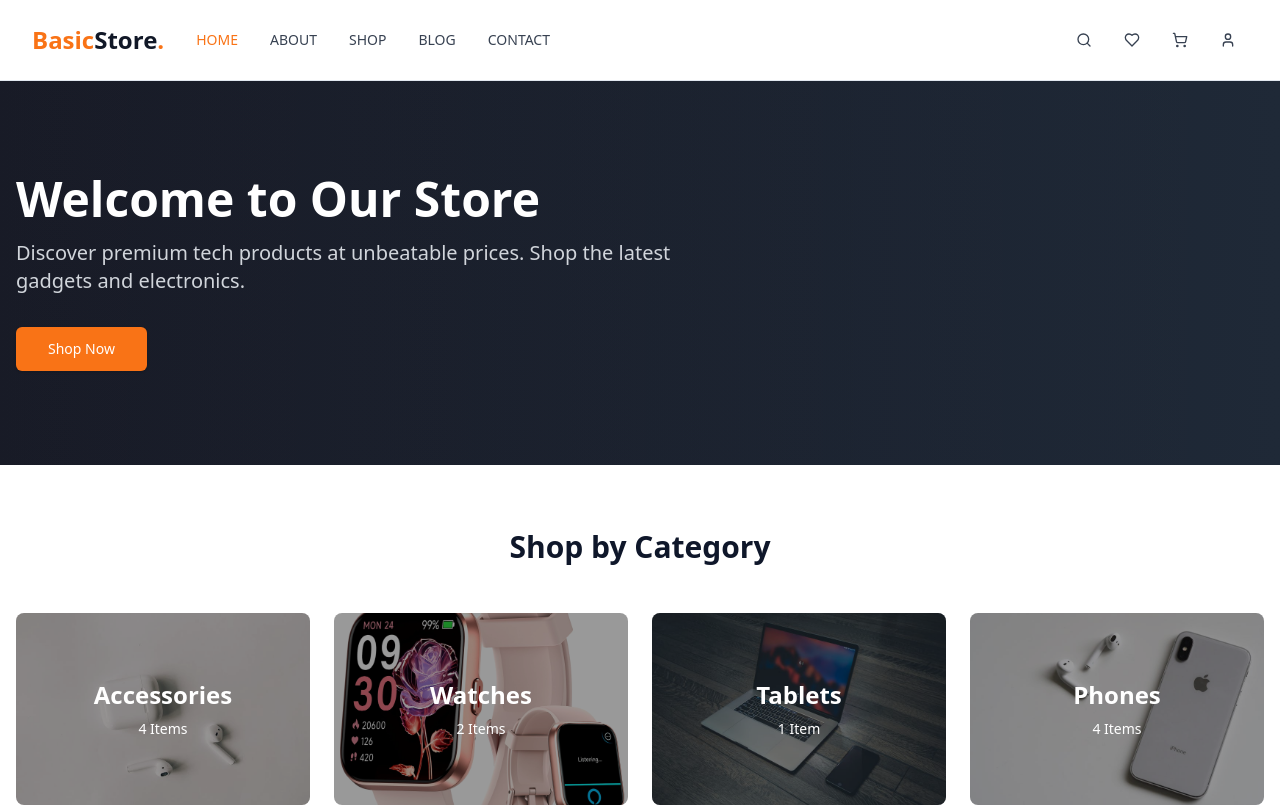
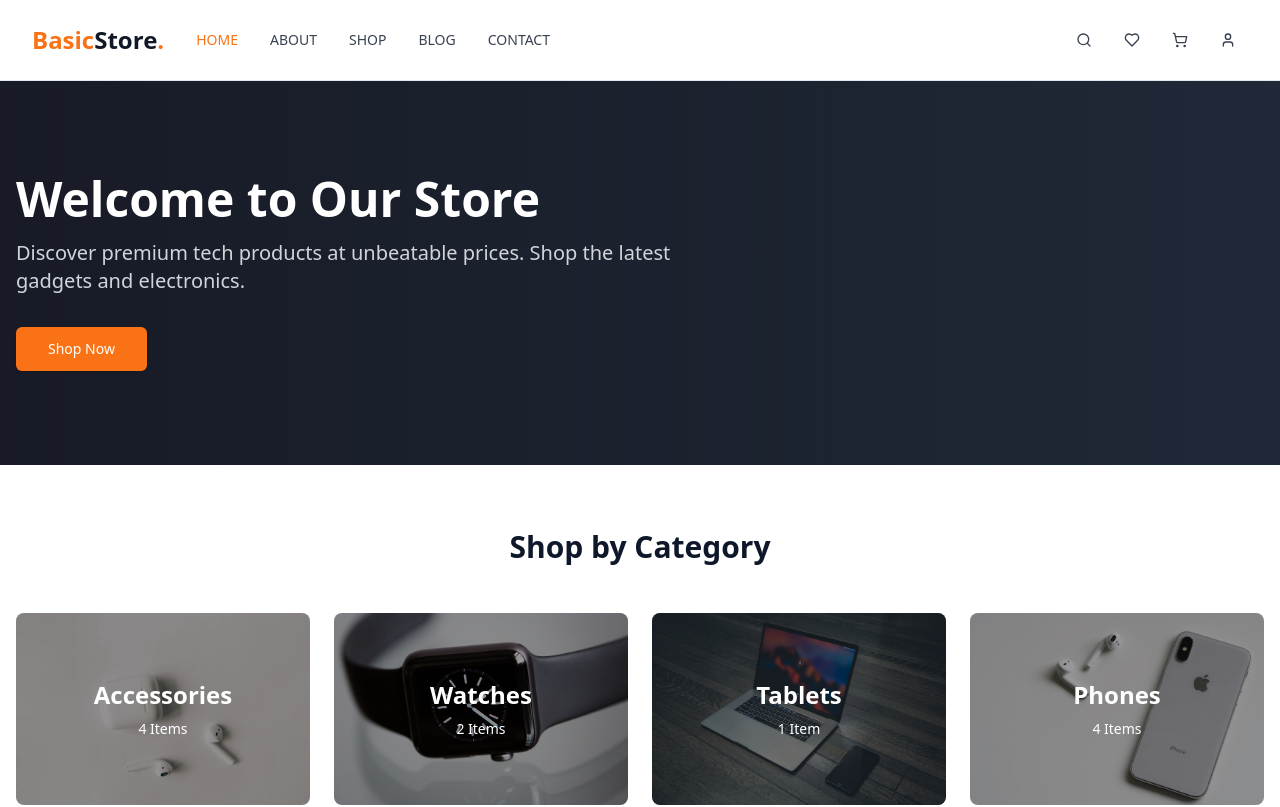
Before and after one commit to likeblitz/f-ecom-fix, a React (Vite) app: page / in a window 1280 px wide. Shown: the top 807 px of the page. Built offline with nearby package versions, Linux system fonts and the light colour scheme.

Commit message:
Update LandingPage.tsx

```diff
--- a/src/screens/LandingPage/LandingPage.tsx
+++ b/src/screens/LandingPage/LandingPage.tsx
@@ -32,7 +32,7 @@ const categories = [
   {
     name: "Watches",
     count: "2 Items",
-    image: "/bestwatches.jpg",
+    image: "/watches.jpeg",
   },
   {
     name: "Tablets",
```
